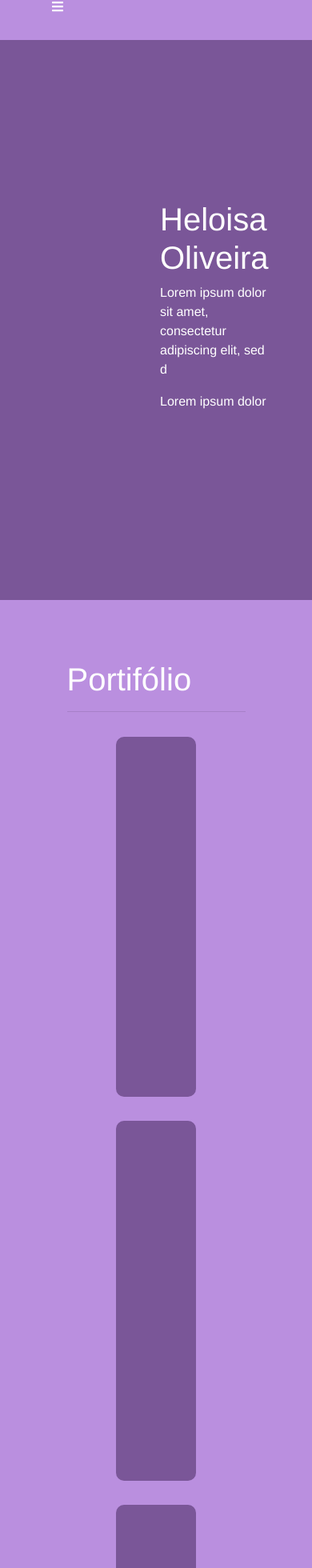
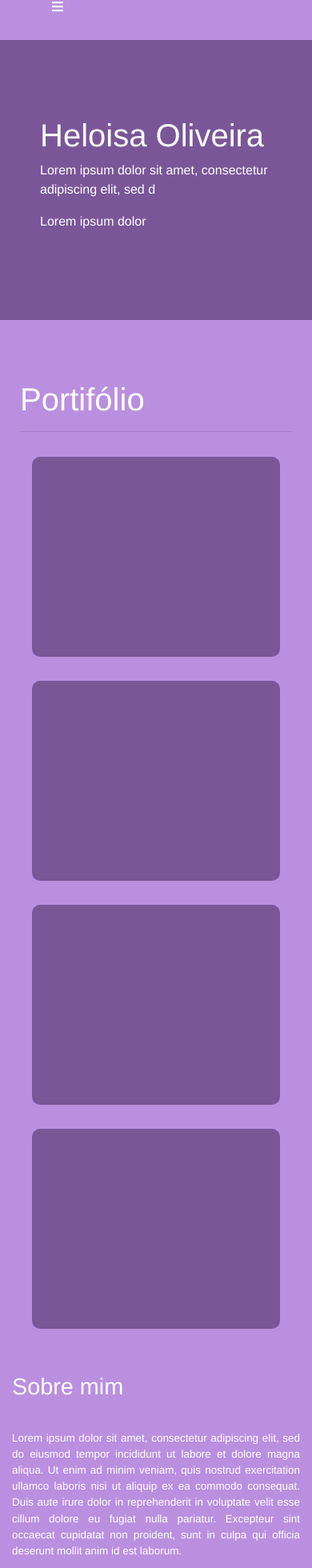
Before and after one commit to flhorizonte/heloisa-portfolio, a Vue app: page / in a window 390 px wide. Shown: the part 34-1994 px from the top of the page at 80% size. Built offline with nearby package versions, Linux system fonts and the light colour scheme.

Commit message:
Site responsivo

```diff
--- a/src/components/Card.vue
+++ b/src/components/Card.vue
@@ -1,5 +1,5 @@
 <template>
-    <div id="Card">
+    <div id="Card" class="col-sm-12 col-md-5">
 
     </div>
 </template>
@@ -13,9 +13,14 @@
 <style scoped>
     #Card {
         height: 450px;
-        width: 45%;
         background-color: #7A5698;
         border-radius: 10px 10px;
         margin: 15px;
     }
+
+     @media only screen and (max-width: 1000px) {
+       #Card {
+           height: 250px;
+       }
+    }
 </style>
--- a/src/components/Contato.vue
+++ b/src/components/Contato.vue
@@ -1,13 +1,13 @@
 <template>
     <div id="Contato">
         <hr>
-        <br>
-        <br>
-        <br>
         <h1>Entre em Contato</h1>
         <div id="container">
             <div class="box">
-enim ad minim veniam, quis nostrud exercitation ullamco laboris nisi ut aliquip ex ea commodo consequat. Duis aute irure dolor in reprehenderit in voluptate velit esse cillum dolore eu fugiat nulla pariatur. Excepteur sint occaecat cupidatat non proident, sunt in culpa qui officia deserunt mollit anim id est laborum.
+                <span>
+                    enim ad minim veniam, quis nostrud exercitation ullamco laboris nisi ut aliquip ex ea commodo consequat. Duis aute irure dolor in reprehenderit in voluptate velit esse cillum dolore eu fugiat nulla pariatur. Excepteur sint occaecat cupidatat non proident, sunt in culpa qui officia deserunt mollit anim id est laborum.
+
+                </span>
             </div>
             <div class="box">
                 <div class="box-form">
@@ -44,14 +44,13 @@ enim ad minim veniam, quis nostrud exercitation ullamco laboris nisi ut aliquip
         float:left;
         text-align: center;
         height: 500px;
-
     }
 
     #container {
-        margin-top: 50px;
         display:flex;
         flex-direction: row;
         justify-content: space-between;
+        margin-top: 50px;
     }
 
     .box {
@@ -59,4 +58,28 @@ enim ad minim veniam, quis nostrud exercitation ullamco laboris nisi ut aliquip
         height: 100%;
         text-align: justify;
     }
+
+     @media only screen and (max-width: 1000px) {
+        #Contato {
+            width: 100%;
+            margin-top: 50px;
+        }
+        .box {
+            width:100%;
+            padding: 15px;
+        }
+        #Contato span {
+            font-size: 0.7em;
+        }
+        #Contato h1 {
+            font-size: 1.7em;
+        }
+        #container {
+            flex-direction: column;
+            justify-content: space-between;
+            align-items: center;
+            width:100%;
+            margin-top: 25px;
+        }
+    }
 </style>
--- a/src/components/Footer.vue
+++ b/src/components/Footer.vue
@@ -22,11 +22,11 @@
 
 <style scoped>
     #Footer{
-        height: 20vh;
+        height: 15vh;
         width: 100%;
         float:left;
         background-color: #7A5698;
-        margin-top: 150px;
+        margin-top: 50px;
     }
 
     #container {
--- a/src/components/Header.vue
+++ b/src/components/Header.vue
@@ -5,7 +5,7 @@
             <p>Lorem ipsum dolor sit amet, consectetur adipiscing elit, sed d</p>
             <p>Lorem ipsum dolor</p>
         </div>
-        <img src="../../public/design.svg" width="25%">
+
     </div>
 </template>
 
@@ -24,9 +24,18 @@
         height: 700px;
         justify-content: center;
         background-color: #7A5698;
-        padding: 200px;
         display: flex;
-        justify-content: space-around;
+        justify-content: left;
+        align-items: center;
+        padding: 150px;
+    }
+
+    @media only screen and (max-width: 1000px) {
+        #Header {
+            width: 100%;
+            padding: 50px;
+            height:350px;
+        }
     }
 
     a:link, a:visited {
--- a/src/components/Portifolio.vue
+++ b/src/components/Portifolio.vue
@@ -38,4 +38,9 @@
         flex-direction: row;
         flex-wrap: wrap;
     }
+     @media only screen and (max-width: 1000px) {
+        #Portifolio {
+            width: 100%;
+        }
+    }
 </style>
--- a/src/components/Sobre.vue
+++ b/src/components/Sobre.vue
@@ -20,6 +20,18 @@
         height: 250px;
         float:left;
         font-size: 1.2em;
-        margin-top:50px;
+        /* margin-top:50px; */
+    }
+     @media only screen and (max-width: 1000px) {
+        #Sobre {
+            width: 100%;
+            padding: 15px;
+        }
+        #Sobre p {
+            font-size: 0.7em;
+        }
+        #Sobre h1 {
+            font-size: 1.5em;
+        }
     }
 </style>
```
